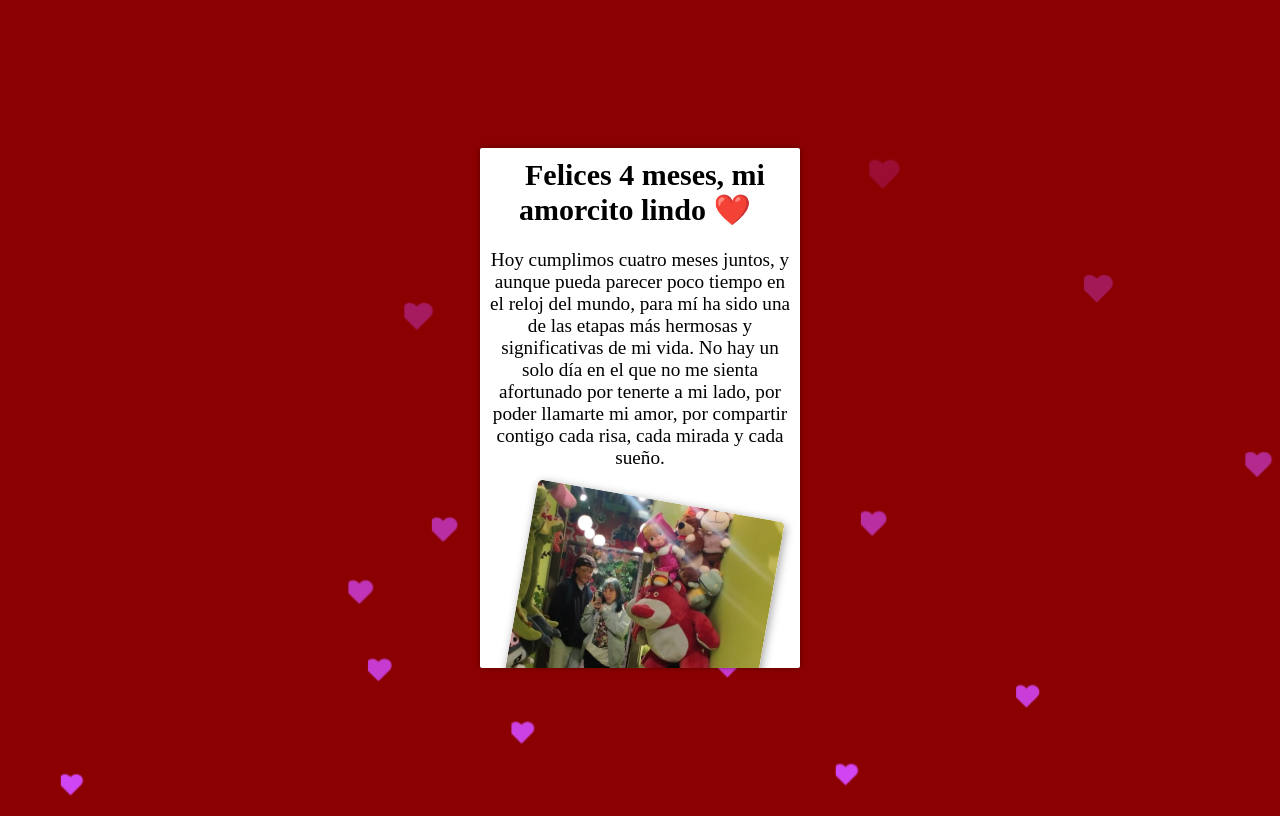
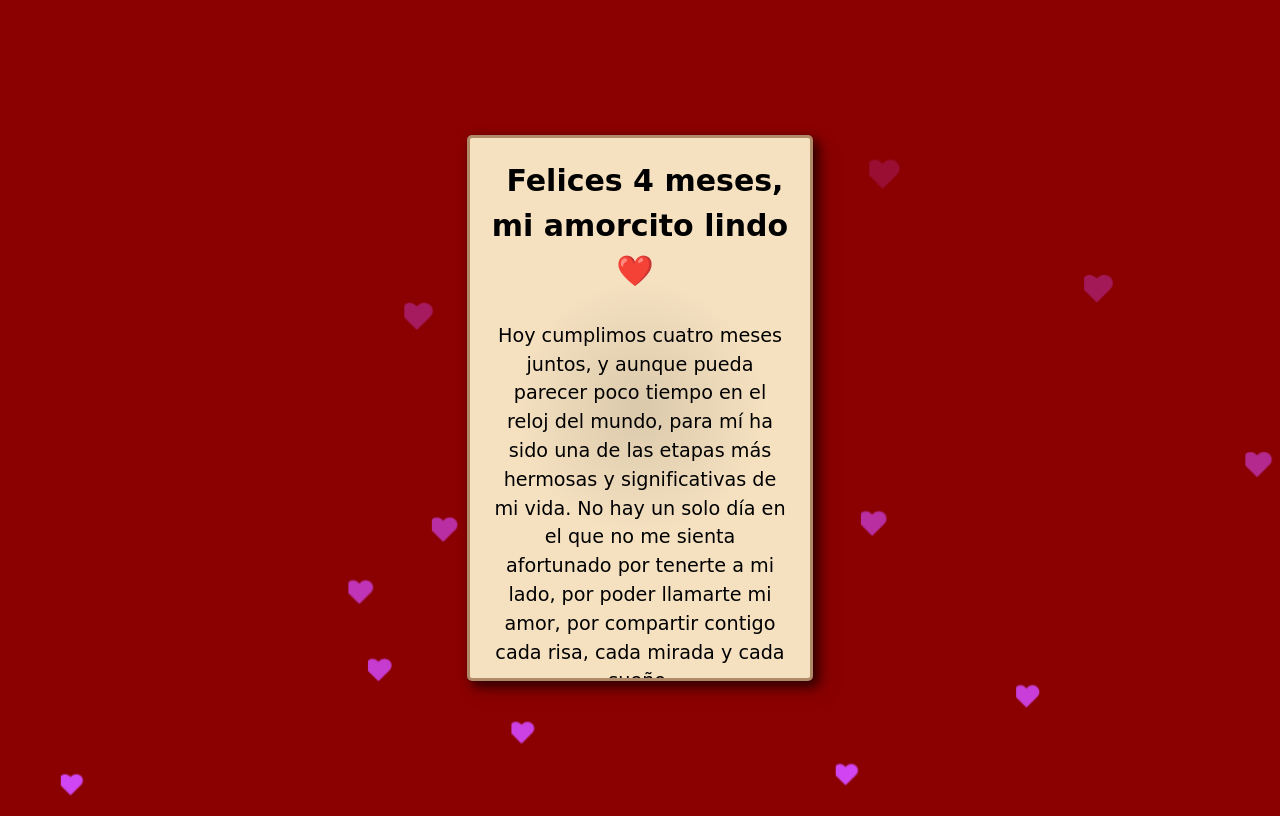
Before and after one commit to AndresCRM33/4m, a plain HTML site: page index.html in a window 1280 px wide. Both pictures are taken after a click on the element 640 px from the left and 408 px from the top of the page. Drawn offline with Linux system fonts and the light colour scheme.

Commit message:
second commit

```diff
--- a/index.html
+++ b/index.html
@@ -46,16 +46,21 @@
         width: 300px;
         min-height: 500px;
         max-height: 200%;
-            background-color: #fff;
-            border-radius: 2px;
-            box-shadow: 0 0 5px rgba(0, 0, 0, 0.341);
+        background-color: #f5e1c0; /* Color pergamino */
+        border-radius: 5px;
+        box-shadow: 5px 5px 15px rgba(0, 0, 0, 0.3);
         text-align: center;
         font-size: 1.2em;
-            padding: 10px;
+        font-family: 'Great Vibes', cursive; /* Fuente manuscrita */
+        padding: 20px;
         opacity: 0;
         transform: translateY(50px) scale(0.9);
         transition: transform 0.5s ease-in-out, opacity 0.5s;
         overflow-y: scroll;
+        border: 3px solid #b08968; /* Borde marrón envejecido */
+        line-height: 1.5;
+        background-image: radial-gradient(circle, rgba(0, 0, 0, 0.1) 2%, transparent 40%);
+        filter: drop-shadow(5px 5px 5px rgba(0, 0, 0, 0.5));
         }
         .message::-webkit-scrollbar{
             width: 1px;
```
Lines whose indentation alone changed are shown as unchanged.
